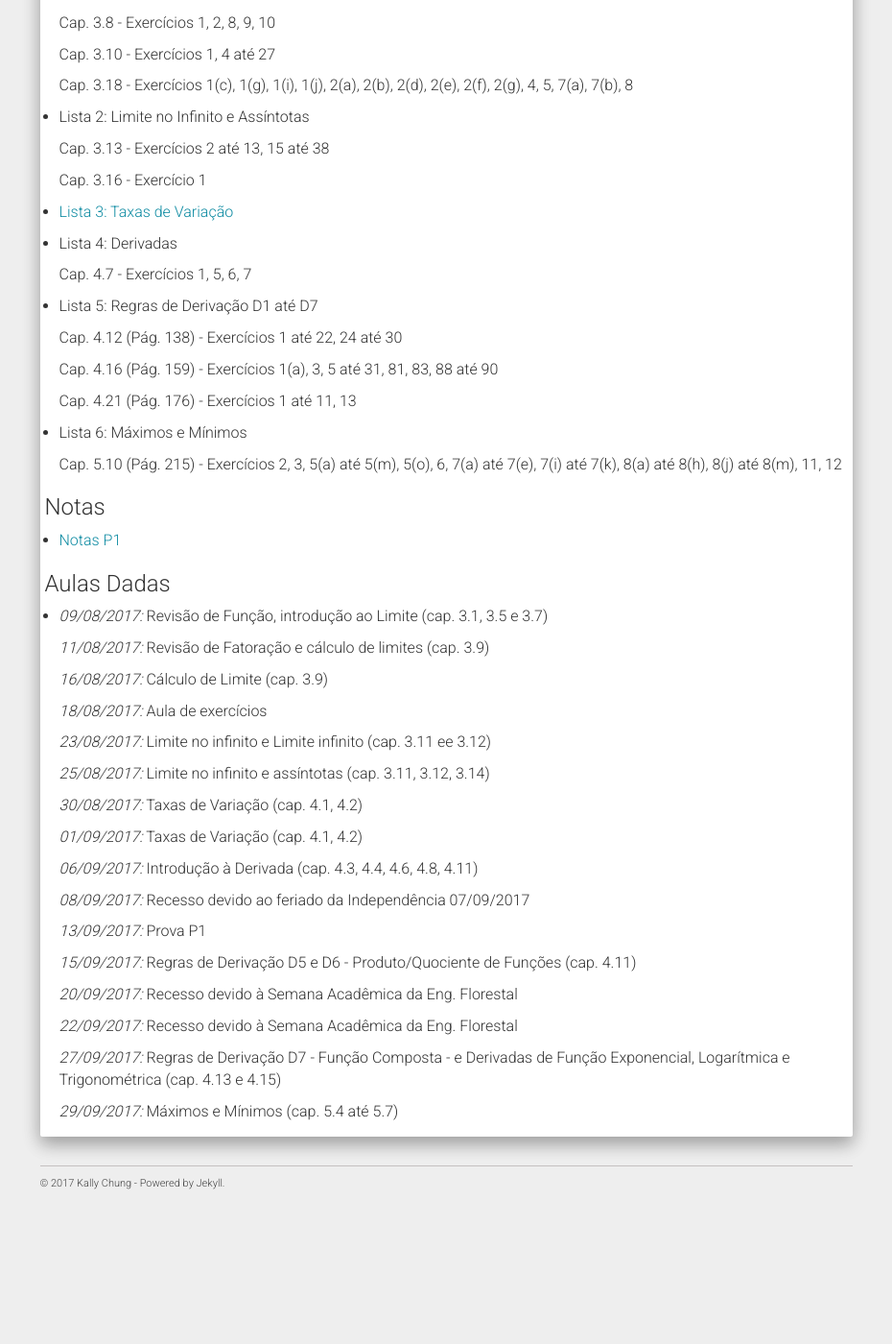
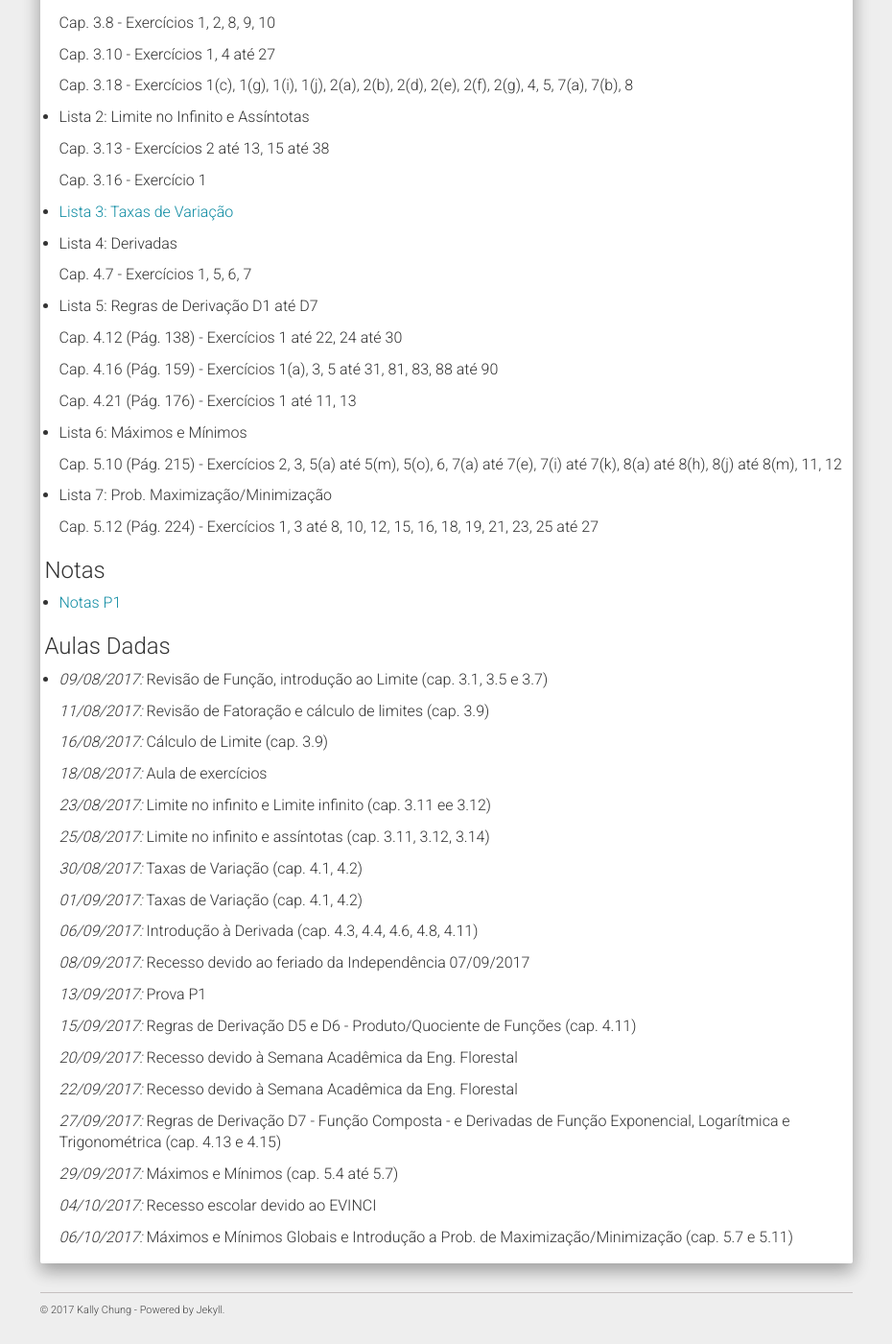
Before and after one commit to chunggnuhc/chunggnuhc.github.io, a Jekyll site: the page built from engFlor2sem2017.md, in a window 1280 px wide and 1400 px high, scrolled down 1110 px. Shown: the whole window at 96% size, without its empty margins (321-1251 px from the left). Built offline with Jekyll 4.4.1, drawn with Linux system fonts in a browser that asks for light colours; nearby versions of some CDN libraries; before the commit the page ends 2378 px from its top, so only the background shows below that.

Commit message:
Update EngFlor - ListaExerc e Cron

```diff
--- a/engFlor2sem2017.md
+++ b/engFlor2sem2017.md
@@ -78,6 +78,10 @@ obs.: Caso nenhum aluno apareça até 13h30min, o horário de atendimento no dia
 
   Cap. 5.10 (Pág. 215) - Exercícios 2, 3, 5(a) até 5(m), 5(o), 6, 7(a) até 7(e), 7(i) até 7(k), 8(a) até 8(h), 8(j) até 8(m), 11, 12
 
+- Lista 7: Prob. Maximização/Minimização
+
+  Cap. 5.12 (Pág. 224) - Exercícios 1, 3 até 8, 10, 12, 15, 16, 18, 19, 21, 23, 25 até 27
+
 <h3>Notas</h3>
 
 - [Notas P1](/disciplinas2sem2017/Nota P1 - EngFlor.pdf)
@@ -115,3 +119,7 @@ obs.: Caso nenhum aluno apareça até 13h30min, o horário de atendimento no dia
   _27/09/2017:_ Regras de Derivação D7 - Função Composta - e Derivadas de Função Exponencial, Logarítmica e Trigonométrica (cap. 4.13 e 4.15)
 
   _29/09/2017:_ Máximos e Mínimos (cap. 5.4 até 5.7)
+
+  _04/10/2017:_ Recesso escolar devido ao EVINCI
+
+  _06/10/2017:_ Máximos e Mínimos Globais e Introdução a Prob. de Maximização/Minimização (cap. 5.7 e 5.11)
```
